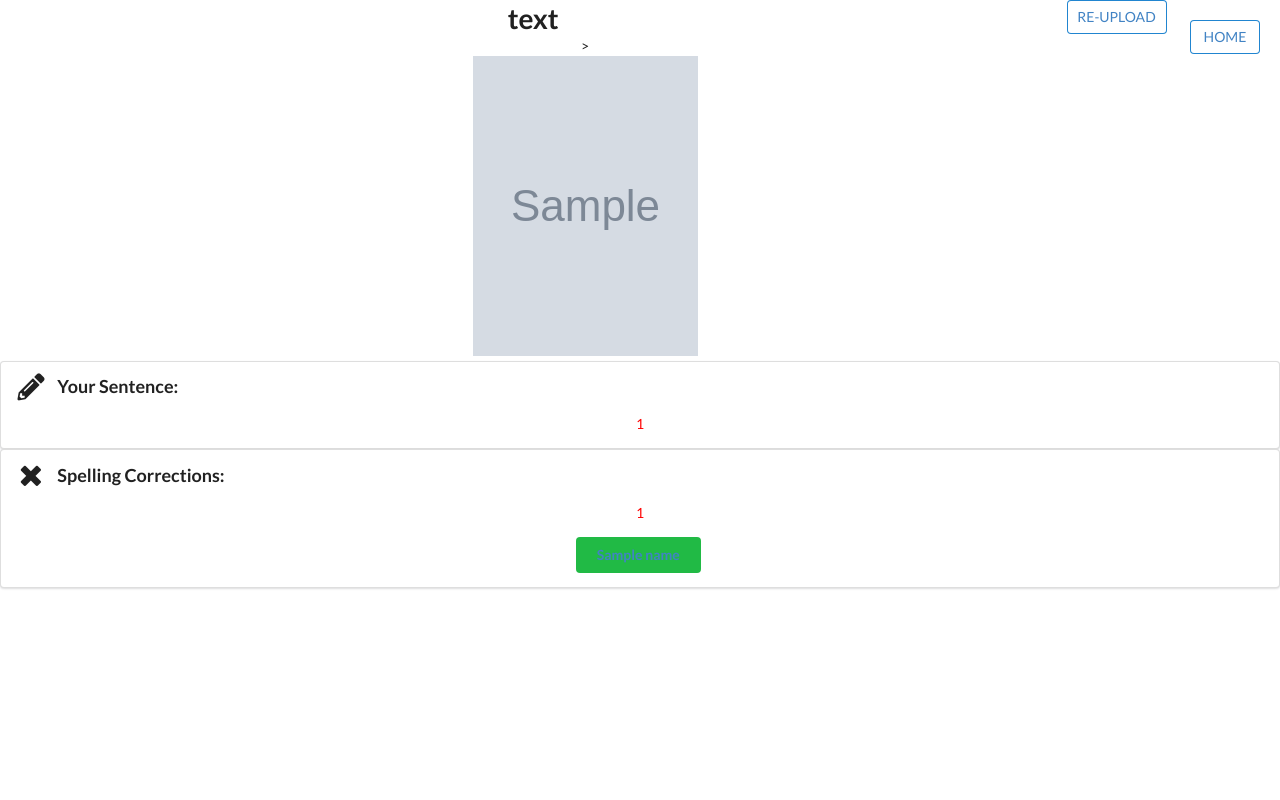
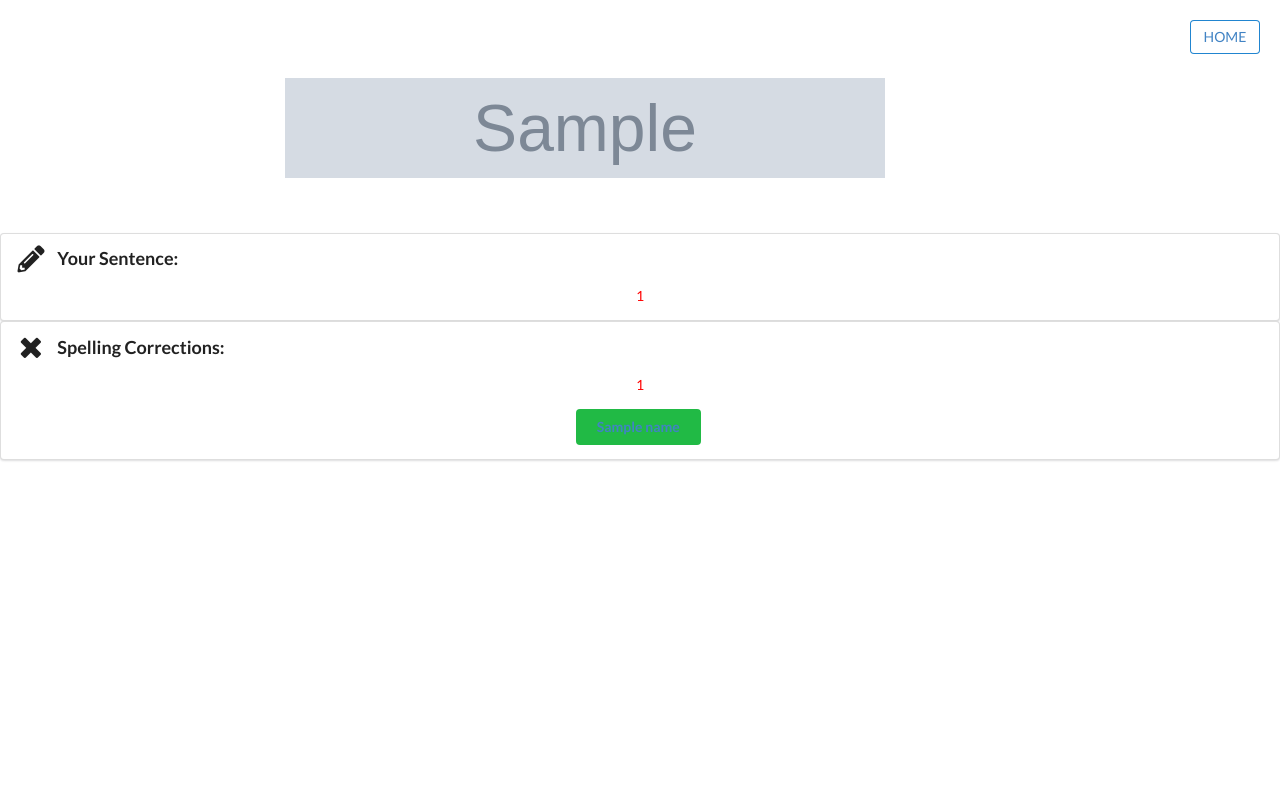
Before and after one commit to jason-cai123/hackxplore_v2, a Flask app: template templates/text.html in a window 1280 px wide. Run offline with Flask 2, Linux system fonts and the light colour scheme; the template is opened without the code that fills it: most values are stand-ins (such as "Sample title", 1, 10 or a date in 2020); grey boxes marked "Sample" are stand-in pictures.

Commit message:
fix formatting

```diff
--- a/demo.py
+++ b/demo.py
@@ -33,7 +33,7 @@
         choices = []
 
         for choice in word.spellcheck():
-            if choice[1] > 0.05 and len(choices) <= 4 and flagged_word != choice[0]:
+            if choice[1] > 0.01 and len(choices) <= 4 and flagged_word != choice[0]:
                 choices.append(choice[0])
 
         if len(choices) > 0:
--- a/static/css/text.css
+++ b/static/css/text.css
@@ -1,6 +1,6 @@
-body {
+head, body {
     text-align: center;
-    /*background-color: #add8e6;*/
+    background: rgba(4, 92, 4, 0.5);
 }
 
 #home-button {
@@ -14,6 +14,7 @@
     float: right;
     width: 100px;
     padding: 10px;
+    margin: 20px;
 }
 
 .blue {
@@ -33,3 +34,9 @@
     text-align: center;
     float: center;
 }
+
+#photo {
+    margin: 50px;
+    float: center;
+    text-align: center;
+}
--- a/templates/text.html
+++ b/templates/text.html
@@ -2,20 +2,24 @@
 <!DOCTYPE html>
 <html>
     <head>
+        <div>
         <title id="title">hackxplore</title>
-        <div id="home-button" class="ui blue basic button"><a href="/">HOME</a></div>
-        <div id="upload-button" class="ui blue basic button"><a href="/upload">RE-UPLOAD</a></div>
+
 
         <link rel="stylesheet" type="text/css" href="../static/css/text.css">
         <link rel="stylesheet" href="https://cdn.jsdelivr.net/npm/semantic-ui@2.4.2/dist/semantic.min.css">
+        </div>
+
     </head>
     <body>
         <div>
-            <h1>text</h1>
-        </div>>
+            <div id="home-button" class="ui blue basic button"><a href="/">HOME</a></div>
+            <!--<div id="upload-button" class="ui blue basic button"><a href="/upload">RE-UPLOAD</a></div>-->
+        </div>
 
         <div>
-            <img src={{ photo }} alt="Handwritten Text" width=225 height=300>
+            <h1></h1>
+            <img id=photo src={{ photo }} alt="Handwritten Text" width=600 height=100>
         </div>
 
         <div id="sentence" class="sentence">
```
Also changed, not shown: templates/Images/handwriting3.jpeg (added), templates/Images/handwriting4.jpeg (added), templates/Images/handwriting5.jpeg (added).
